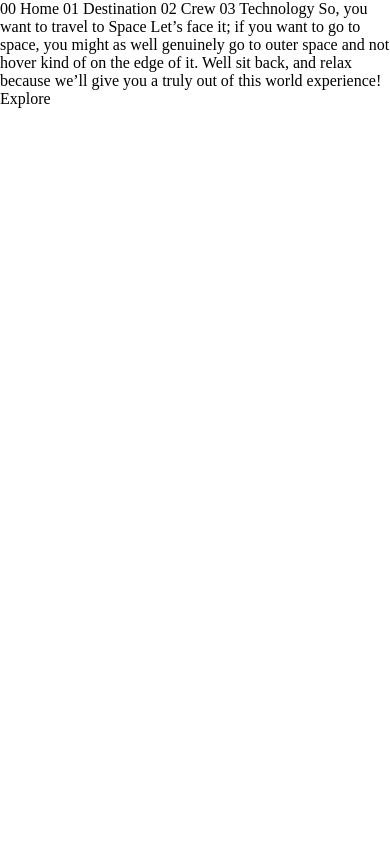
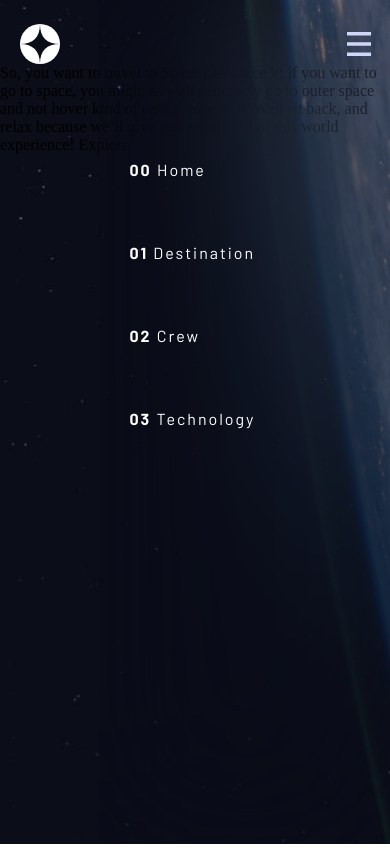
Before and after one commit to TranDanh1122/space-tourism-website, a plain HTML site: page starter-code/index.html in a window 390 px wide. Before the commit the page ends 844 px from the top, so only its background shows below. Drawn offline with Linux system fonts and the light colour scheme; a web font is replaced by a local one.

Commit message:
re -  structure + header component

```diff
--- a/starter-code/index.html
+++ b/starter-code/index.html
@@ -10,16 +10,52 @@
     href="https://fonts.googleapis.com/css2?family=Barlow:ital,wght@0,100;0,200;0,300;0,400;0,500;0,600;0,700;0,800;0,900;1,100;1,200;1,300;1,400;1,500;1,600;1,700;1,800;1,900&family=Bellefair&display=swap"
     rel="stylesheet">
   <link rel="icon" type="image/png" sizes="32x32" href="./assets/favicon-32x32.png">
-  <link rel="stylesheet" href="../styles.css">
+  <link rel="stylesheet" href="./styles/common/header.css">
+  <link rel="stylesheet" href="./styles/home.css">
   <title>Frontend Mentor | Space tourism website</title>
 </head>
 
 <body>
+  <header class="container">
+    <nav open class="nav">
+      <div class="nav__bg"></div>
+      <img src="./assets/shared/logo.svg" class="nav__logo" alt="logo"></img>
+      <div class="nav__line"></div>
+      <ul class="nav__menu">
+        <li class="nav__item">
+          <a href="index.html" class="nav__link" title="Home">
+            <span class="nav__order">00</span>
+            Home
+          </a>
+        </li>
+        <li class="nav__item">
+          <a href="destination.html" class="nav__link" title="Destination">
+            <span class="nav__order">01</span>
+            Destination
+          </a>
+        </li>
+        <li class="nav__item">
+          <a href="crew.html" class="nav__link" title="Crew">
+            <span class="nav__order">02</span>
+            Crew
+          </a>
+        </li>
+        <li class="nav__item">
+          <a href="technology.html" class="nav__link" title="Technology">
+            <span class="nav__order">03</span>
+            Technology
+          </a>
+        </li>
+      </ul>
+      <img src="./assets/shared/icon-hamburger.svg" class="nav__mobile_menu" alt="nav__mobile_menu"></img>
+    </nav>
+  </header>
+  <main>
 
-  00 Home
-  01 Destination
-  02 Crew
-  03 Technology
+
+
+  </main>
+
 
   So, you want to travel to
   Space
@@ -30,5 +66,12 @@
   Explore
 
 </body>
+<script>
+  let menuToggle = document.querySelector(".nav__mobile_menu")
+  let nav = document.querySelector("nav")
+  menuToggle.addEventListener('click', (e) => {
+    nav.toggleAttribute('open')
+  })
+</script>
 
 </html>
--- /dev/null
+++ b/starter-code/styles/common/header.css
@@ -0,0 +1,198 @@
+* {
+    margin: 0;
+    padding: 0;
+    box-sizing: border-box;
+}
+
+:root {
+    /* color */
+    --blue-900: #0B0D17;
+    --blue-300: ##D0D6F9;
+    --white: #fff;
+    --almost_white: rgba(151, 151, 151, .25);
+    /* typo */
+    --text-1: normal 9rem/171% "Bellefair", sans-serif;
+    --text-2: normal 6.25rem/114.5% "Bellefair", sans-serif;
+    --text-3: normal 3.5rem/64.2% "Bellefair", sans-serif;
+    --text-4: normal 2rem/36.7% "Bellefair", sans-serif;
+    --text-5: normal 1.75rem/33.6% "Barlow", sans-serif;
+    --text-5-lsp: .25rem;
+    --text-6: normal 1.75rem/32.1% "Bellefair", sans-serif;
+    --text-7: normal 0.975rem/16.8% "Barlow", sans-serif;
+    --text-7-lsp: .125rem;
+    --text-8: normal 1rem/19.2% "Barlow", sans-serif;
+    --text-8-lsp: .125rem;
+    --text-9: normal 1.125rem/180% "Barlow", sans-serif;
+
+    /* spacing */
+    --px128: 8rem;
+    --px96: 6rem;
+    --px80: 5rem;
+    --px64: 4rem;
+    --px48: 3rem;
+    --px40: 2.5rem;
+    --px32: 2rem;
+    --px24: 1.5rem;
+    --px16: 1rem;
+    --px12: .75rem;
+    --px8: .5rem;
+    --px4: .25rem;
+    --px2: .125rem
+}
+
+html,
+body {
+    width: 100%;
+    height: 100%;
+}
+
+i {
+    display: block;
+}
+
+a {
+    display: block;
+    text-decoration: none;
+    color: inherit;
+}
+
+ul {
+    list-style: none;
+}
+
+.container {
+    width: 90%;
+    margin: 0 auto;
+}
+
+header {
+    position: relative;
+}
+
+.nav {
+    width: 100%;
+    display: flex;
+    justify-content: flex-start;
+    align-items: center;
+    margin-top: var(--px40);
+}
+
+.nav__logo {
+    width: var(--px48);
+    height: var(--px48);
+    object-fit: cover;
+}
+
+.nav__line {
+    height: var(--px2);
+    width: 50%;
+    background-color: var(--almost_white);
+    transform: translateX(10%);
+}
+
+.nav__menu {
+    display: flex;
+    align-items: center;
+    justify-content: space-between;
+    margin-left: auto;
+    gap: var(--px40);
+}
+
+.nav__item {
+    padding-top: var(--px40);
+    padding-bottom: var(--px40);
+    font: var(--text-8);
+    letter-spacing: var(--text-8-lsp);
+    color: var(--white);
+}
+
+.nav__item:hover {
+    border-bottom: var(--px2) solid var(--white);
+}
+
+.nav__order {
+    font: var(--text-8);
+    font-weight: bold;
+    letter-spacing: var(--text-8-lsp);
+    color: var(--white);
+}
+
+.nav__bg {
+    position: absolute;
+    z-index: -1;
+    top: 0;
+    right: 0;
+    width: 50%;
+    height: 100%;
+    background-color: var(--white);
+    opacity: 10%;
+    transform: translateX(10%);
+}
+
+.nav__mobile_menu {
+    display: none
+}
+
+@media (max-width:1024px) {
+    .nav {
+        margin-top: unset;
+    }
+
+    .nav__line {
+        display: none;
+    }
+
+    .nav__bg {
+        width: 100%;
+    }
+}
+
+@media (max-width:767px) {
+    .nav {
+        margin-top: var(--px24);
+    }
+
+    .nav__logo {
+        width: var(--px40);
+        height: var(--px40);
+    }
+
+    .nav__mobile_menu {
+        display: block;
+        width: var(--px24);
+        height: var(--px24);
+        object-fit: cover;
+        margin-left: auto;
+        position: relative;
+        z-index: 3;
+    }
+
+    .nav__menu {
+        display: none;
+        position: fixed;
+        width: 75%;
+        height: 100%;
+        z-index: 2;
+        background-color: rgba(11, 13, 23, 15%);
+        backdrop-filter: blur(var(--px80));
+        -webkit-backdrop-filter: blur(var(--px80));
+        top: 0;
+        right: 0;
+        padding-left: var(--px32);
+    }
+
+    .nav__item:first-child {
+         /* header height : 40px (logo) + 24px (margin-top) = 64px
+        spacing : 48px
+        total 128px */
+        margin-top: var(--px128);
+    }
+
+    .nav__bg {
+        display: none;
+    }
+
+    .nav[open] .nav__menu {
+        display: block;
+    }
+}
--- /dev/null
+++ b/starter-code/styles/home.css
@@ -0,0 +1,6 @@
+body {
+    background-image: url(../assets/home/background-home-desktop.jpg);
+    background-position: center;
+    background-repeat: no-repeat;
+    background-size: cover;
+}
--- a/styles.css
+++ /dev/null
@@ -1,46 +0,0 @@
-* {
-    margin: 0;
-    padding: 0;
-    box-sizing: border-box;
-}
-
-:root {
-    /* color */
-    --blue-900: #0B0D17;
-    --blue-300: ##D0D6F9;
-    --white: #fff;
-    /* typo */
-    --text-1: normal 9rem/171% "Bellefair", sans-serif;
-    --text-2: normal 6.25rem/114.5% "Bellefair", sans-serif;
-    --text-3: normal 3.5rem/64.2% "Bellefair", sans-serif;
-    --text-4: normal 2rem/36.7% "Bellefair", sans-serif;
-    --text-5: normal 1.75rem/33.6% "Barlow", sans-serif;
-    --text-5-lsp: letter-spacing: .25rem;
-    --text-6: normal 1.75rem/32.1% "Bellefair", sans-serif;
-    --text-7: normal 0.975rem/16.8% "Barlow", sans-serif;
-    --text-7-lsp: .125rem;
-    --text-8: normal 1rem/19.2% "Barlow", sans-serif;
-    --text-8-lsp: letter-spacing: .125rem;
-    --text-9: normal 1.125rem/180% "Barlow", sans-serif;
-
-    /* spacing */
-    --px128: 8rem;
-    --px96: 6rem;
-    --px80: 5rem;
-    --px64: 4rem;
-    --px48: 3rem;
-    --px40: 2.5rem;
-    --px32: 2rem;
-    --px24: 1.5rem;
-    --px16: 1rem;
-    --px12: .75rem;
-    --px8: .5rem;
-    --px4: .25rem;
-    --px2: .125rem
-}
-
-html,
-body {
-    width: 100%;
-    height: 100%;
-}
```
Also changed, not shown: starter-code/crew.html (added), starter-code/destination.html (added), starter-code/technology.html (added).
